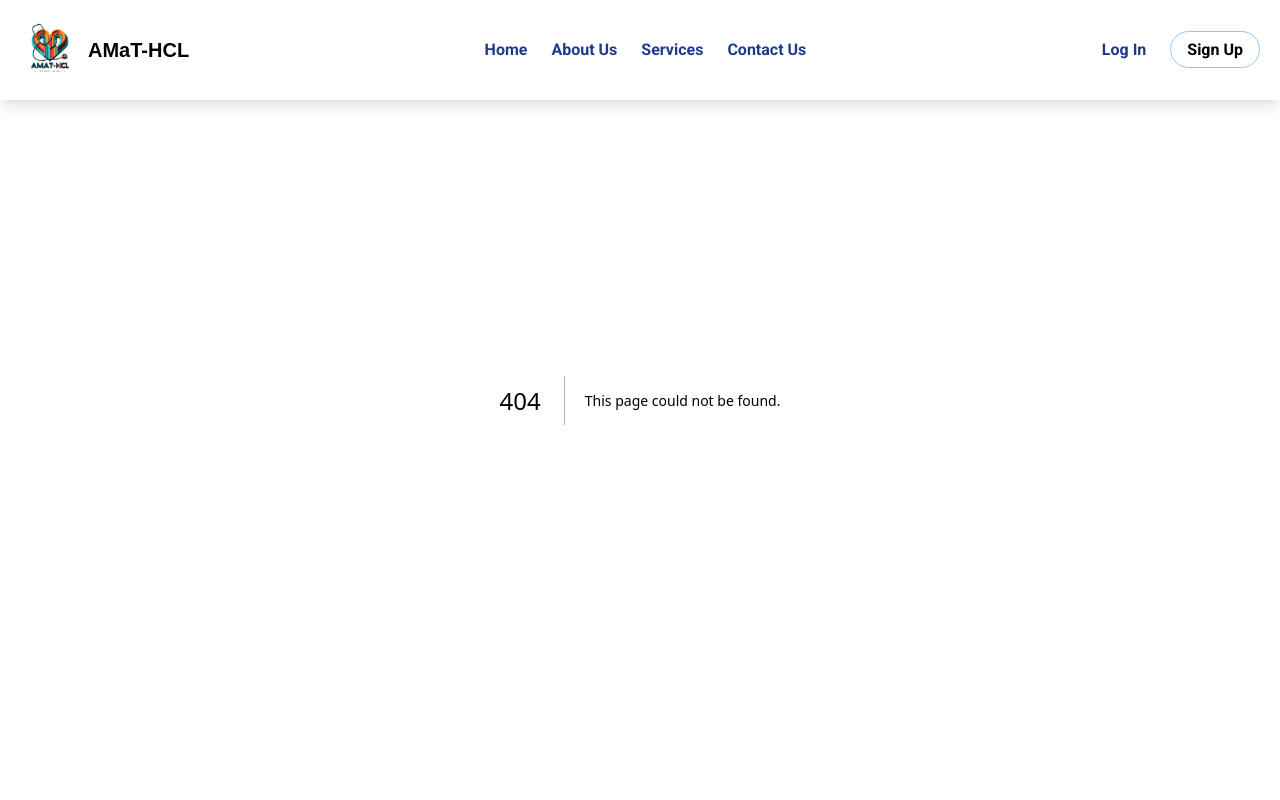
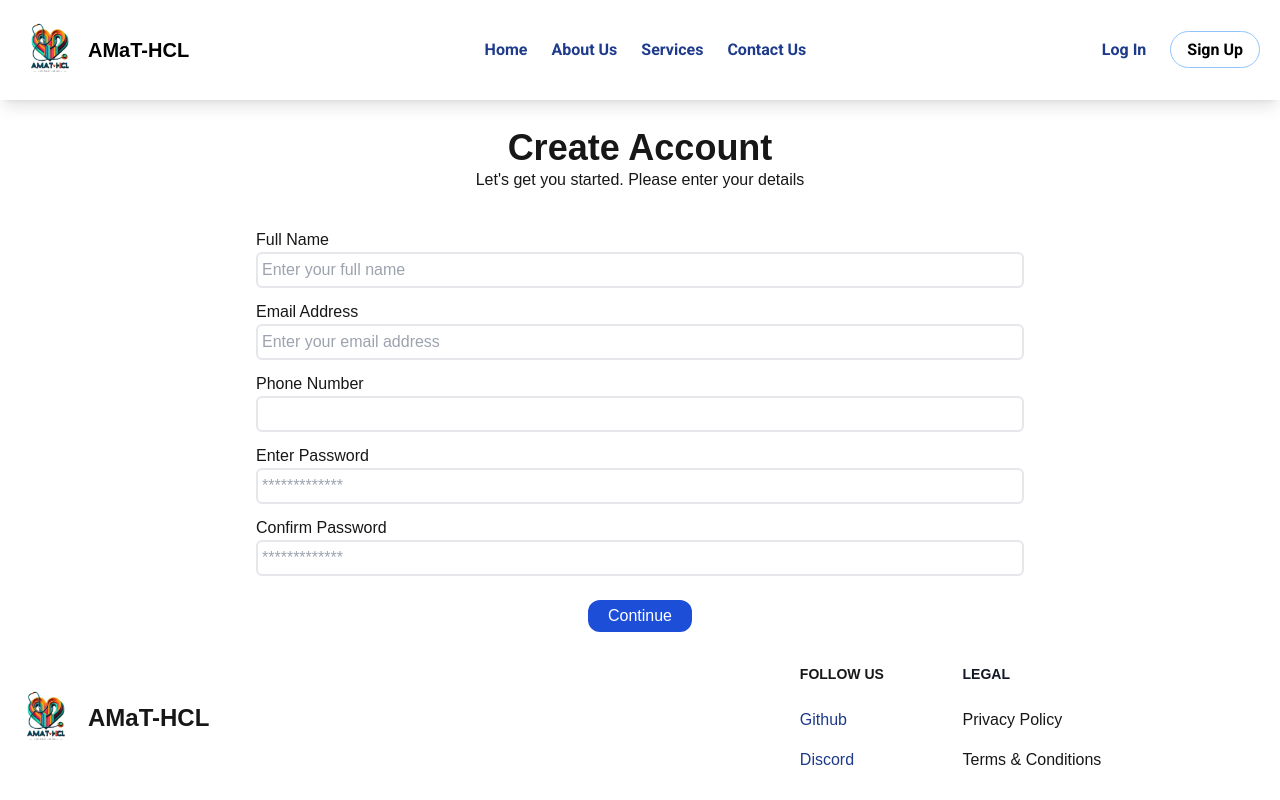
Before and after one commit to jessicasewe/AMaT-HCL, a Next.js app in the folder amat-frontend/: page /signup in a window 1280 px wide. Before the commit this address had no page. Shown: the top 800 px of the page. Built offline with nearby package versions, Linux system fonts and the light colour scheme.

Commit message:
sign up page created

```diff
--- /dev/null
+++ b/amat-frontend/app/signup/page.tsx
@@ -0,0 +1,28 @@
+export default function Signup () {
+    return (
+        <div className="mt-32 flex justify-center">
+            <div className="lg:w-3/5 md:w-1/2 sm:w-2/3">
+                <div className="mb-9 text-center">
+                    <div className="font-extrabold text-4xl">Create Account</div>
+                    <div>Let&apos;s get you started. Please enter your details</div>
+                </div>
+                <form action='#' name="sign_up" className="pb-3">
+                    <label>Full Name</label><br/>
+                    <input type="text" placeholder="Enter your full name" name="name" className="border-solid border-2 rounded-md w-full mb-3 p-1"/><br/>
+                    <label>Email Address</label><br/>
+                    <input type="email" placeholder="Enter your email address" name="email" className="border-solid border-2 rounded-md w-full mb-3 p-1"/><br/>
+                    <label>Phone Number</label><br/>
+                    <input type="tel" name="phone" className="border-solid border-2 rounded-md w-full mb-3 p-1"/><br/>
+                    <label>Enter Password</label><br/>
+                    <input type="password" placeholder="*************" name="password" className="border-solid border-2 rounded-md w-full mb-3 p-1"/><br/>
+                    <label>Confirm Password</label><br/>
+                    <input type="password" placeholder="*************" name="confirmPassward" className="border-solid border-2 rounded-md w-full mb-3 p-1"/><br/>
+                </form>
+                <div className="flex justify-center">
+                    <button type="submit" form="sign_up" value="Submit" className="bg-blue-700 text-white p-1 rounded-xl pr-5 pl-5">Continue</button>
+                </div>
+            </div>
+
+        </div>
+    )
+}
```
